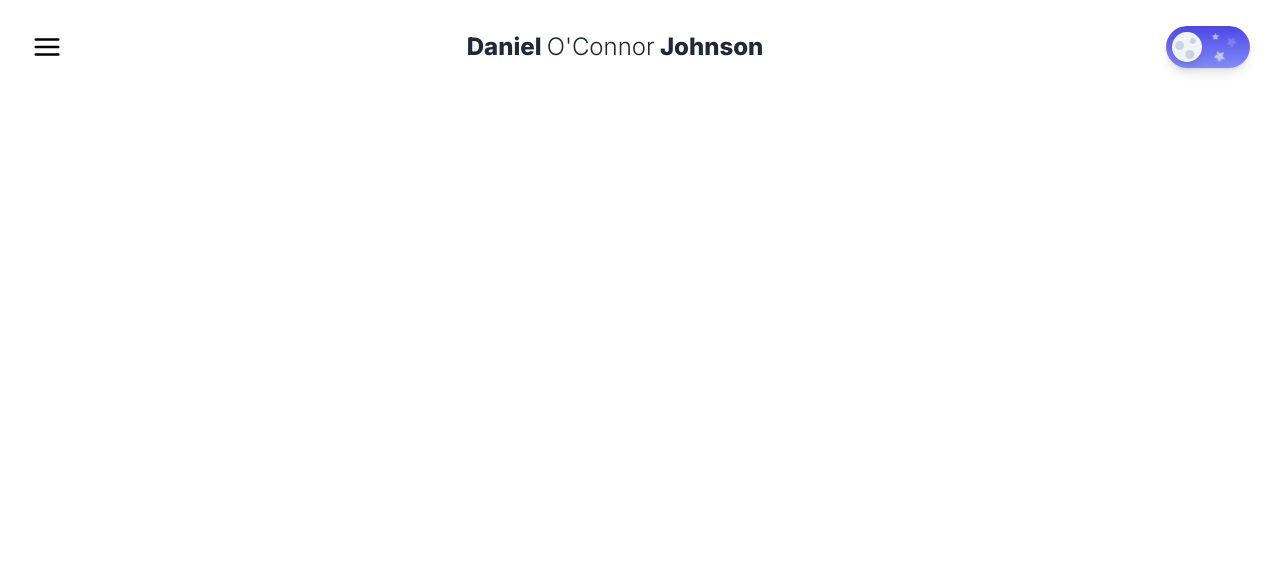
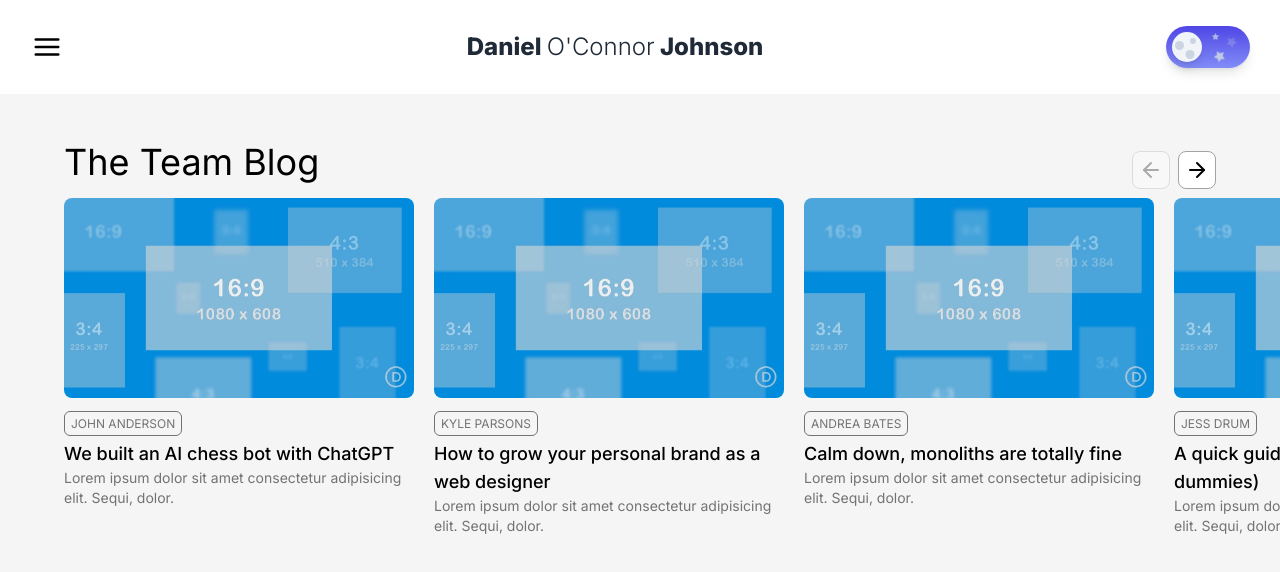
Before and after one commit to oconnorjohnson/portfolio23, a Next.js app: page /blog in a window 1280 px wide. Shown: the top 572 px of the page. Built offline with nearby package versions, Linux system fonts and the light colour scheme.

Commit message:
base of blog there

```diff
--- a/app/about/page.tsx
+++ b/app/about/page.tsx
@@ -1,10 +1,12 @@
 import NavBar from "@/app/components/shared/NavBar";
+import VerticalSlideFeatures from "@/app/components/about/About";
 
 export default function About() {
   return (
     <>
       <div className="min-h-screen bg-white dark:bg-black transition-colors">
         <NavBar />
+        <VerticalSlideFeatures />
       </div>
     </>
   );
--- a/app/blog/page.tsx
+++ b/app/blog/page.tsx
@@ -1,10 +1,12 @@
 import NavBar from "@/app/components/shared/NavBar";
+import BlogPostCarousel from "@/app/components/blog/BlogPostCarousel";
 
 export default function Blog() {
   return (
     <>
       <div className="min-h-screen bg-white dark:bg-black transition-colors">
         <NavBar />
+        <BlogPostCarousel />
       </div>
     </>
   );
--- /dev/null
+++ b/app/components/about/About.tsx
@@ -0,0 +1,128 @@
+"use client";
+import { AnimatePresence, motion } from "framer-motion";
+import { Dispatch, SetStateAction, useState } from "react";
+
+const VerticalSlideFeatures = () => {
+  const [selected, setSelected] = useState(0);
+
+  return (
+    <section className="mx-auto flex max-w-5xl flex-col-reverse items-center gap-6 bg-white px-4 py-12 md:flex-row md:gap-12 md:px-8">
+      <AnimatePresence mode="wait">
+        {FEATURES.map((tab, index) => {
+          return selected === index ? (
+            <motion.div
+              initial={{ opacity: 0, y: 10 }}
+              animate={{ opacity: 1, y: 0 }}
+              exit={{ opacity: 0, y: 10 }}
+              key={index}
+              className="w-full"
+            >
+              <tab.Feature />
+            </motion.div>
+          ) : undefined;
+        })}
+      </AnimatePresence>
+      <Tabs selected={selected} setSelected={setSelected} />
+    </section>
+  );
+};
+
+interface TabsProps {
+  selected: number;
+  setSelected: Dispatch<SetStateAction<number>>;
+}
+
+const Tabs = ({ selected, setSelected }: TabsProps) => {
+  return (
+    <div className="w-full shrink-0 overflow-scroll md:w-fit">
+      {FEATURES.map((tab, index) => {
+        return (
+          <Tab
+            key={index}
+            setSelected={setSelected}
+            selected={selected === index}
+            title={tab.title}
+            tabNum={index}
+          />
+        );
+      })}
+    </div>
+  );
+};
+
+interface TabProps {
+  selected: boolean;
+  title: string;
+  setSelected: Function;
+  tabNum: number;
+}
+
+const Tab = ({ selected, title, setSelected, tabNum }: TabProps) => {
+  return (
+    <div className="group relative w-full md:w-fit">
+      <button
+        onClick={() => setSelected(tabNum)}
+        className="relative z-0 flex w-full border-l-[6px] border-slate-200 p-4 transition-colors group-hover:border-slate-300 md:flex-col md:border-l-8 md:p-6"
+      >
+        <span
+          className={`min-w-[150px] max-w-[200px] text-start text-xl font-bold transition-colors md:text-2xl ${
+            selected
+              ? "text-violet-500"
+              : "text-slate-400 group-hover:text-slate-500"
+          }`}
+        >
+          {title}
+        </span>
+      </button>
+      {selected && (
+        <motion.span
+          layoutId="vertical-slide-feature-slider"
+          className="absolute bottom-0 left-0 top-0 z-10 w-[6px] bg-violet-500 md:w-2"
+        />
+      )}
+    </div>
+  );
+};
+
+export default VerticalSlideFeatures;
+
+const FEATURES = [
+  {
+    title: "Collaborate",
+    Feature: () => <ExampleFeature text="Collaborate" />,
+  },
+  {
+    title: "Encrypt",
+    Feature: () => <ExampleFeature text="Encrypt" />,
+  },
+  {
+    title: "Share",
+    Feature: () => <ExampleFeature text="Share" />,
+  },
+];
+
+interface ExampleFeatureProps {
+  text: string;
+}
+
+const ExampleFeature = ({ text }: ExampleFeatureProps) => (
+  <div className="w-full">
+    <div className="relative h-[500px] w-full rounded-xl bg-slate-800 shadow-xl">
+      <div className="flex w-full gap-1.5 rounded-t-xl bg-slate-900 p-3">
+        <div className="h-3 w-3 rounded-full bg-red-500" />
+        <div className="h-3 w-3 rounded-full bg-yellow-500" />
+        <div className="h-3 w-3 rounded-full bg-green-500" />
+      </div>
+      <div className="p-2">
+        <p className="font-mono text-sm text-slate-200">
+          <span className="text-green-300">~</span> Replace this with a demo of
+          your product 🚀
+        </p>
+      </div>
+
+      <span className="absolute left-[50%] top-[50%] -translate-x-[50%] -translate-y-[50%] text-3xl font-bold text-slate-700">
+        {text}
+      </span>
+    </div>
+  </div>
+);
--- /dev/null
+++ b/app/components/blog/BlogPostCarousel.tsx
@@ -0,0 +1,179 @@
+"use client";
+import { motion } from "framer-motion";
+import { useState } from "react";
+import { FiArrowLeft, FiArrowRight } from "react-icons/fi";
+import useMeasure from "react-use-measure";
+
+const CARD_WIDTH = 350;
+const MARGIN = 20;
+const CARD_SIZE = CARD_WIDTH + MARGIN;
+
+const BREAKPOINTS = {
+  sm: 640,
+  lg: 1024,
+};
+
+const BlogPostCarousel = () => {
+  const [ref, { width }] = useMeasure();
+  const [offset, setOffset] = useState(0);
+
+  const CARD_BUFFER =
+    width > BREAKPOINTS.lg ? 3 : width > BREAKPOINTS.sm ? 2 : 1;
+
+  const CAN_SHIFT_LEFT = offset < 0;
+
+  const CAN_SHIFT_RIGHT =
+    Math.abs(offset) < CARD_SIZE * (posts.length - CARD_BUFFER);
+
+  const shiftLeft = () => {
+    if (!CAN_SHIFT_LEFT) {
+      return;
+    }
+    setOffset((pv) => (pv += CARD_SIZE));
+  };
+
+  const shiftRight = () => {
+    if (!CAN_SHIFT_RIGHT) {
+      return;
+    }
+    setOffset((pv) => (pv -= CARD_SIZE));
+  };
+
+  return (
+    <section className="bg-neutral-100 py-8" ref={ref}>
+      <div className="relative overflow-hidden p-4">
+        <div className="mx-auto max-w-6xl">
+          <div className="flex items-center justify-between">
+            <h2 className="mb-4 text-4xl">The Team Blog</h2>
+
+            <div className="flex items-center gap-2">
+              <button
+                className={`rounded-lg border-[1px] border-neutral-400 bg-white p-1.5 text-2xl transition-opacity ${
+                  CAN_SHIFT_LEFT ? "" : "opacity-30"
+                }`}
+                disabled={!CAN_SHIFT_LEFT}
+                onClick={shiftLeft}
+              >
+                <FiArrowLeft />
+              </button>
+              <button
+                className={`rounded-lg border-[1px] border-neutral-400 bg-white p-1.5 text-2xl transition-opacity ${
+                  CAN_SHIFT_RIGHT ? "" : "opacity-30"
+                }`}
+                disabled={!CAN_SHIFT_RIGHT}
+                onClick={shiftRight}
+              >
+                <FiArrowRight />
+              </button>
+            </div>
+          </div>
+          <motion.div
+            animate={{
+              x: offset,
+            }}
+            transition={{
+              ease: "easeInOut",
+            }}
+            className="flex"
+          >
+            {posts.map((post) => {
+              return <Post key={post.id} {...post} />;
+            })}
+          </motion.div>
+        </div>
+      </div>
+    </section>
+  );
+};
+
+const Post = ({ imgUrl, author, title, description }: PostType) => {
+  return (
+    <div
+      className="relative shrink-0 cursor-pointer transition-transform hover:-translate-y-1"
+      style={{
+        width: CARD_WIDTH,
+        marginRight: MARGIN,
+      }}
+    >
+      <img
+        src={imgUrl}
+        className="mb-3 h-[200px] w-full rounded-lg object-cover"
+        alt={`An image for a fake blog post titled ${title}`}
+      />
+      <span className="rounded-md border-[1px] border-neutral-500 px-1.5 py-1 text-xs uppercase text-neutral-500">
+        {author}
+      </span>
+      <p className="mt-1.5 text-lg font-medium">{title}</p>
+      <p className="text-sm text-neutral-500">{description}</p>
+    </div>
+  );
+};
+
+export default BlogPostCarousel;
+
+type PostType = {
+  id: number;
+  imgUrl: string;
+  author: string;
+  title: string;
+  description: string;
+};
+
+const posts: PostType[] = [
+  {
+    id: 1,
+    imgUrl: "/16x9.jpeg",
+    author: "John Anderson",
+    title: "We built an AI chess bot with ChatGPT",
+    description:
+      "Lorem ipsum dolor sit amet consectetur adipisicing elit. Sequi, dolor.",
+  },
+  {
+    id: 2,
+    imgUrl: "/16x9.jpeg",
+    author: "Kyle Parsons",
+    title: "How to grow your personal brand as a web designer",
+    description:
+      "Lorem ipsum dolor sit amet consectetur adipisicing elit. Sequi, dolor.",
+  },
+  {
+    id: 3,
+    imgUrl: "/16x9.jpeg",
+    author: "Andrea Bates",
+    title: "Calm down, monoliths are totally fine",
+    description:
+      "Lorem ipsum dolor sit amet consectetur adipisicing elit. Sequi, dolor.",
+  },
+  {
+    id: 4,
+    imgUrl: "/16x9.jpeg",
+    author: "Jess Drum",
+    title: "A quick guide to Framer Motion (for dummies)",
+    description:
+      "Lorem ipsum dolor sit amet consectetur adipisicing elit. Sequi, dolor.",
+  },
+  {
+    id: 5,
+    imgUrl: "/16x9.jpeg",
+    author: "Phil White",
+    title: "You probably don't need kubernetes",
+    description:
+      "Lorem ipsum dolor sit amet consectetur adipisicing elit. Sequi, dolor.",
+  },
+  {
+    id: 6,
+    imgUrl: "/16x9.jpeg",
+    author: "Karen Peabody",
+    title: "State of JavaScript in 2024",
+    description:
+      "Lorem ipsum dolor sit amet consectetur adipisicing elit. Sequi, dolor.",
+  },
+  {
+    id: 7,
+    imgUrl: "/16x9.jpeg",
+    author: "Dante Gordon",
+    title: "What's new in Python?",
+    description:
+      "Lorem ipsum dolor sit amet consectetur adipisicing elit. Sequi, dolor.",
+  },
+];
--- a/package.json
+++ b/package.json
@@ -26,6 +26,7 @@
     "framer-motion": "^10.16.4",
     "postcss": "^8",
     "react-icons": "^4.11.0",
+    "react-use-measure": "^2.1.1",
     "tailwindcss": "^3.3.0",
     "typescript": "^5"
   }
```
Also changed, not shown: public/16x9.jpeg (added), 1 other file (tests, documents, lock files or other folders).
